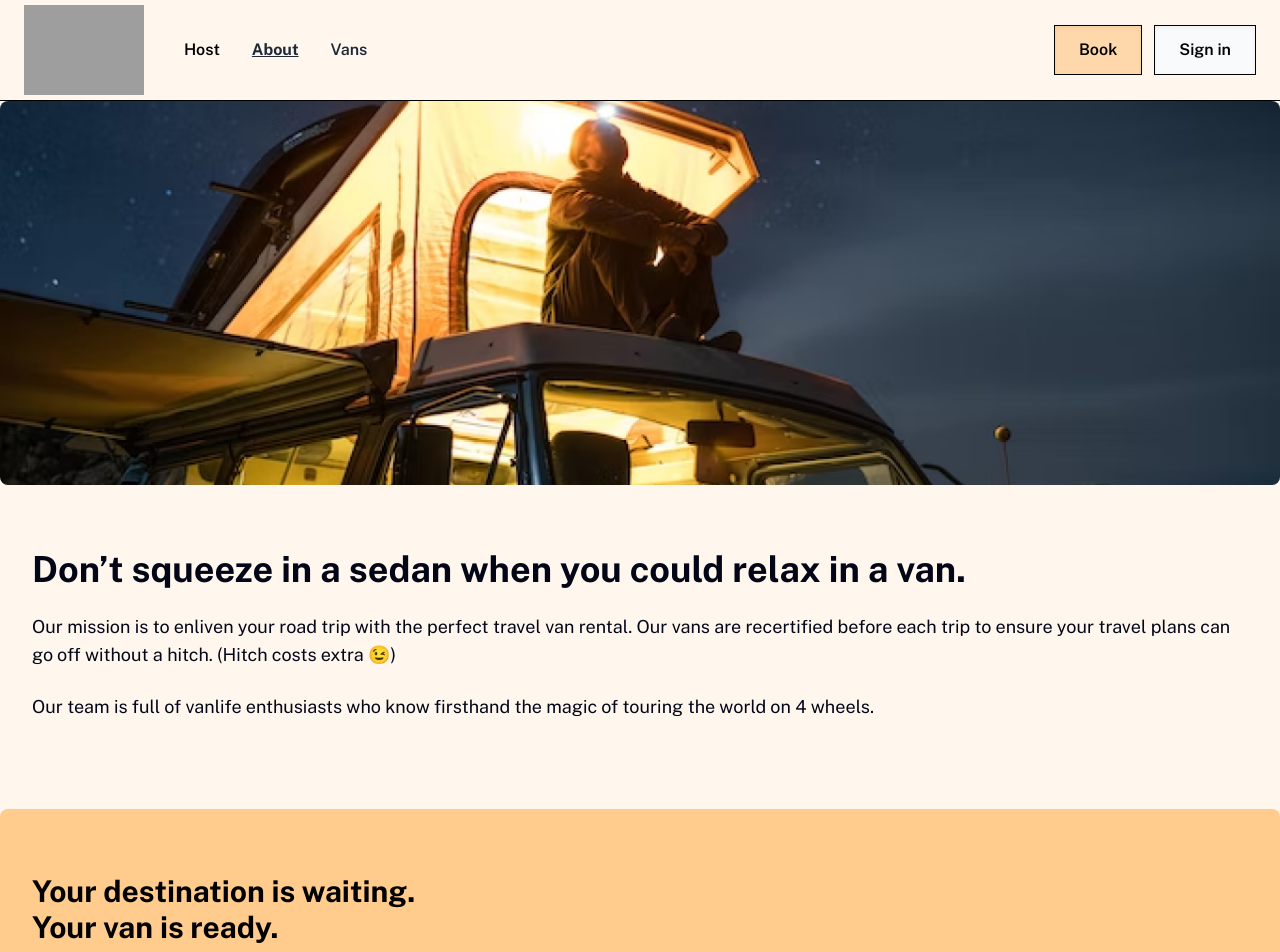
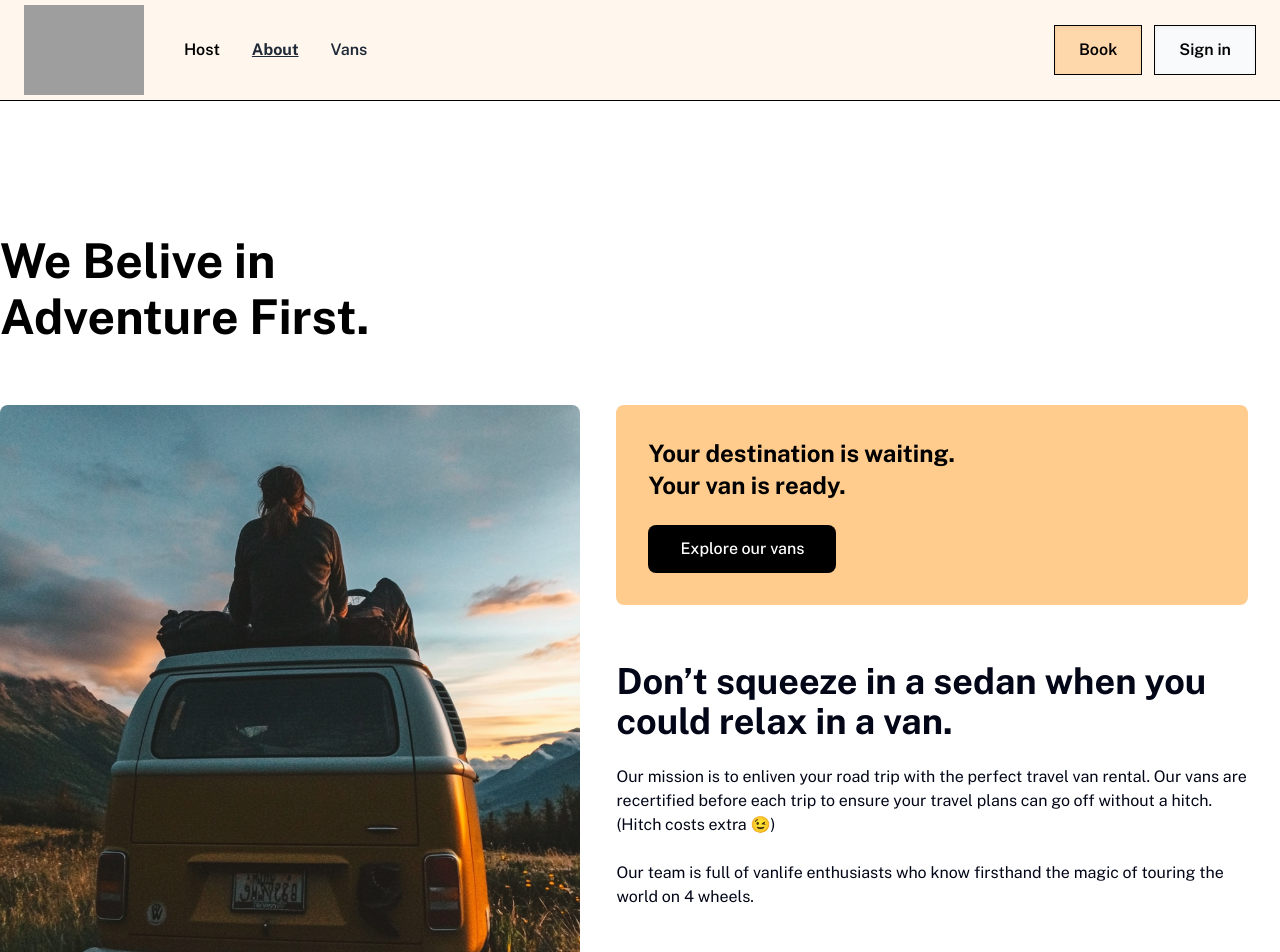
Before and after one commit to chun-eric/van_life, a React (Vite) app: page /about in a window 1280 px wide. Shown: the top 952 px of the page. Built offline with nearby package versions, Linux system fonts and the light colour scheme; grey boxes are pictures that could not be loaded; what miragejs would draw is missing.

Commit message:
redesigned about page

```diff
--- a/src/pages/About.jsx
+++ b/src/pages/About.jsx
@@ -1,47 +1,69 @@
 import { Link } from "react-router-dom";
-import HeroImage from "../assets/image-55.png";
+import HeroImage from "../assets/about-2.png";
+import ButtonSet from "../component/ButtonSet";
 
 const About = () => {
   return (
-    <div className='min-h-screen bg-[#FFF7ED] flex flex-col gap-4 '>
+    <div className='flex flex-col min-h-screen gap-6 my-24 text-center relative max-w-[1280px] mx-auto'>
+      <div className='mb-10'>
+        <h1 className='my-10 mb-0 text-5xl font-bold text-left text-black '>
+          We Belive in
+        </h1>
+        <h1 className='mt-2 text-5xl font-bold text-left text-black '>
+          <span className='mt-2'>Adventure First.</span>
+        </h1>
+      </div>
+
       {/* Hero Image Section */}
-      <div className='relative max-w-[1280px] mx-auto w-full h-full md:h-96 '>
+      <div className='flex flex-row items-start gap-1'>
+        <div className='w-full h-[80vh]  mx-auto'>
           <img
             src={HeroImage}
             alt='Van with pop-up roof at night'
-          className='w-full h-full object-cover rounded-lg'
+            className='object-cover w-full h-full rounded-lg'
           />
         </div>
 
         {/* Content Section */}
-      <div className='max-w-[1280px] mx-auto px-8 md:py-8 my-4 '>
-        <h1 className='text-2xl md:text-4xl font-bold mb-6 text-slate-950'>
-          Don’t squeeze in a sedan when you could relax in a van.
-        </h1>
-        <p className='text-slate-950 mb-6 text-lg'>
-          Our mission is to enliven your road trip with the perfect travel van
-          rental. Our vans are recertified before each trip to ensure your
-          travel plans can go off without a hitch. (Hitch costs extra 😉)
-        </p>
-        <p className='text-slate-950 text-lg'>
-          Our team is full of vanlife enthusiasts who know firsthand the magic
-          of touring the world on 4 wheels.
-        </p>
-      </div>
-
+        <div className='max-w-[1280px] mx-auto px-8 flex flex-col items-start'>
           {/* Call to Action Section */}
-      <div className='bg-[#FFCC8D] rounded-lg p-6 md:p-8 text-left py-16 my-6  max-w-[1280px] mx-auto w-full mb-20 md:py-16  '>
-        <h2 className='text-2xl md:text-3xl mb-6 text-black font-bold'>
+          <div className='bg-[#FFCC8D] rounded-lg p-6 md:p-8 text-left py-16 my-3  max-w-[1280px] mx-auto w-full mb-14 md:py-8 mt-0 md:mt-0 '>
+            <h2 className='mb-6 text-xl font-bold text-black md:text-2xl'>
               Your destination is waiting.
               <br />
               Your van is ready.
             </h2>
             <Link
-          className='inline-block bg-black text-white px-8 py-3 rounded-lg font-medium hover:bg-gray-800 transition-colors duration-200'
+              className='inline-block px-8 py-3 font-medium text-white transition-colors duration-200 bg-black rounded-lg hover:bg-gray-800'
               to='/vans'
             >
               Explore our vans
             </Link>
+          </div>
+          <div className='mb-12 text-left'>
+            <h1 className='mb-6 text-xl font-bold md:text-4xl text-slate-950'>
+              Don’t squeeze in a sedan when you could relax in a van.
+            </h1>
+            <p className='mb-6 text-md text-slate-950'>
+              Our mission is to enliven your road trip with the perfect travel
+              van rental. Our vans are recertified before each trip to ensure
+              your travel plans can go off without a hitch. (Hitch costs extra
+              😉)
+            </p>
+            <p className='text-md text-slate-950'>
+              Our team is full of vanlife enthusiasts who know firsthand the
+              magic of touring the world on 4 wheels.
+            </p>
+          </div>
+          <div className=''>
+            <ButtonSet
+              button1Text='Learn More'
+              button1Link='/about'
+              button2Text='Sign Up'
+              button2Link='/Login'
+            />
+          </div>
+        </div>
       </div>
     </div>
   );
```
Also changed, not shown: src/assets/about-1.png (added), src/assets/about-2.png (added). Lines whose indentation alone changed are shown as unchanged.
